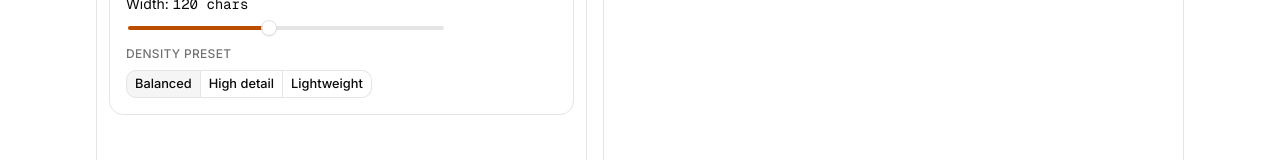
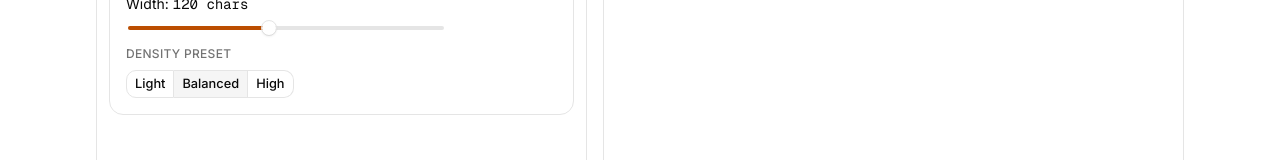
Before and after one commit to phalla-doll/ascii-art-gen, a Next.js app: page / in a window 1280 px wide. Shown: the part 343-503 px from the top of the page. Built offline with nearby package versions, Linux system fonts and the light colour scheme.

Commit message:
refactor: update density presets for improved clarity and consistency

```diff
--- a/app/page.tsx
+++ b/app/page.tsx
@@ -16,13 +16,9 @@ type DensityPreset = {
 }
 
 const DENSITY_PRESETS: DensityPreset[] = [
+    { id: "light", name: "Light", value: "#*+=-:. " },
     { id: "default", name: "Balanced", value: "@%#*+=-:. " },
-    {
-        id: "dense",
-        name: "High detail",
-        value: "@$B%8&WM#*oahkbdpqwmZ0QLCJUYX",
-    },
-    { id: "light", name: "Lightweight", value: "#*+=-:. " },
+    { id: "dense", name: "High", value: "@$B%8&WM#*oahkbdpqwmZ0QLCJUYX" },
 ]
 
 function useAsciiConverter() {
```
